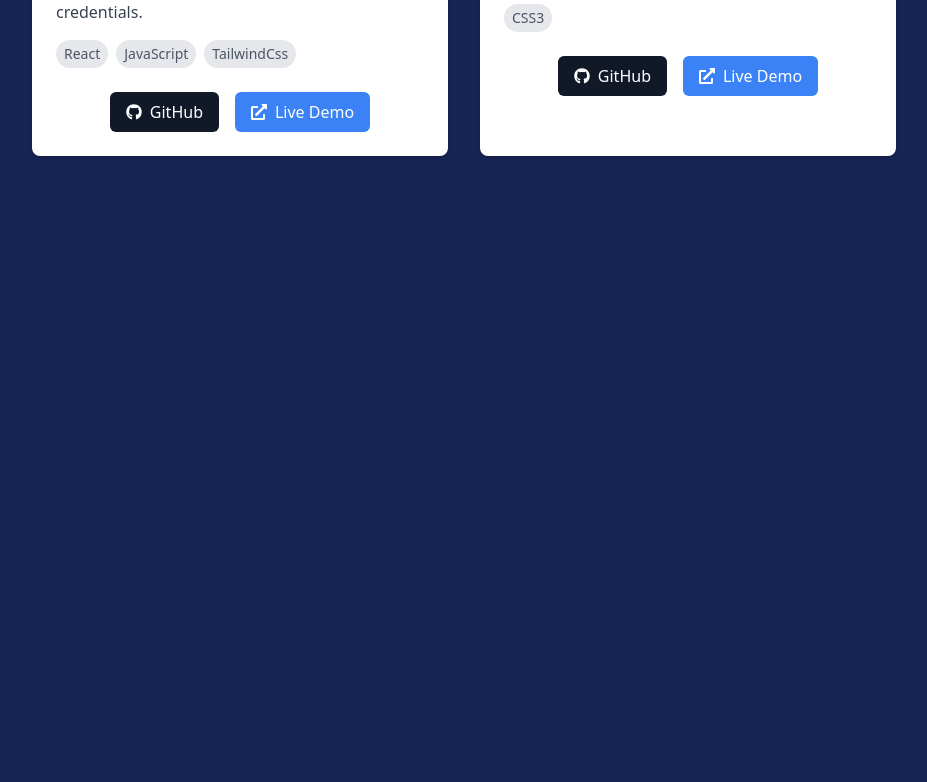
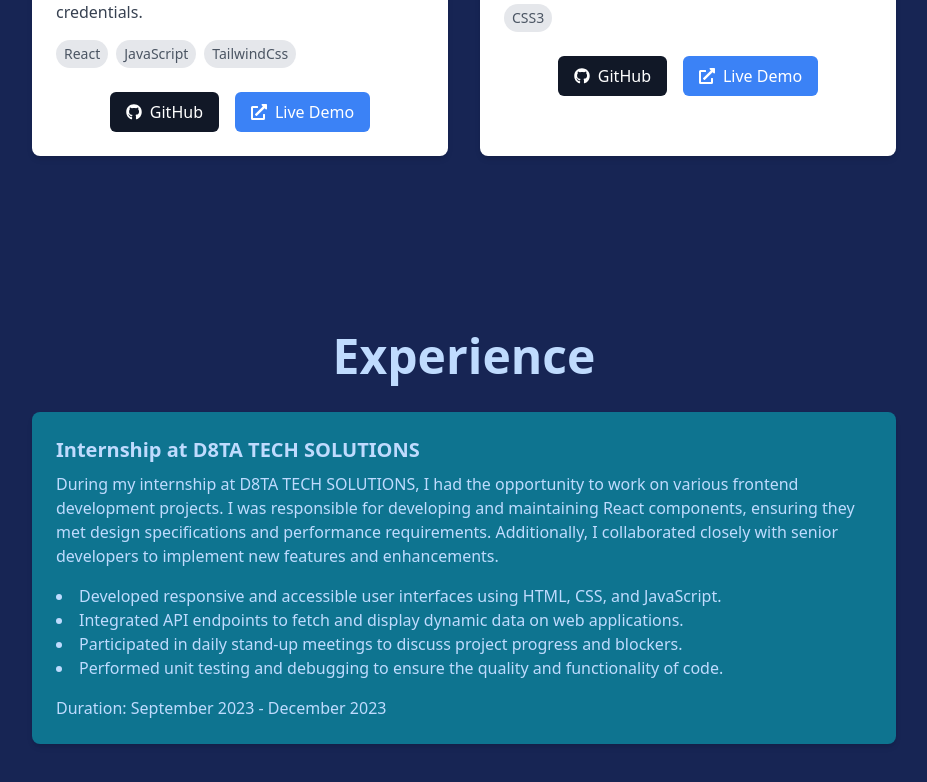
Before and after one commit to AhmedAbdihakim/Portfolio, a React (Vite) app in the folder portfolio/: page / in a window 1280 px wide. Shown: the part 2988-3770 px from the top of the page, without its empty margins (176-1103 px from the left). Before the commit the page ends 3208 px from the top, so only its background shows below. Built offline with nearby package versions, Linux system fonts and the light colour scheme.

Commit message:
Developed experience section

```diff
--- a/portfolio/src/App.jsx
+++ b/portfolio/src/App.jsx
@@ -4,6 +4,7 @@ import Home from "./components/Home";
 import About from "./components/About";
 import Skills from "./components/Skills";
 import Projects from "./components/Projects";
+import Experience from "./components/Experience";
 
 const App = () => {
   const [openNav, setOpenNav] = useState(false);
@@ -19,6 +20,7 @@ const App = () => {
       <About />
       <Skills />
       <Projects />
+      <Experience />
     </div>
   );
 };
--- /dev/null
+++ b/portfolio/src/components/Experience.jsx
@@ -0,0 +1,47 @@
+import React from "react";
+
+const Experience = () => {
+  return (
+    <section id="experience" className="py-16">
+      <div className="max-w-4xl mx-auto px-4">
+        <h2 className="text-3xl sm:text-5xl font-bold mb-8 text-center">
+          Experience
+        </h2>
+        <div className="bg-cyan-700 shadow-md rounded-lg p-6">
+          <h3 className="text-xl font-bold mb-2">
+            Internship at D8TA TECH SOLUTIONS
+          </h3>
+          <p className="  mb-4">
+            During my internship at D8TA TECH SOLUTIONS, I had the opportunity
+            to work on various frontend development projects. I was responsible
+            for developing and maintaining React components, ensuring they met
+            design specifications and performance requirements. Additionally, I
+            collaborated closely with senior developers to implement new
+            features and enhancements.
+          </p>
+          <ul className="list-disc list-inside mb-4">
+            <li>
+              Developed responsive and accessible user interfaces using HTML,
+              CSS, and JavaScript.
+            </li>
+            <li>
+              Integrated API endpoints to fetch and display dynamic data on web
+              applications.
+            </li>
+            <li>
+              Participated in daily stand-up meetings to discuss project
+              progress and blockers.
+            </li>
+            <li>
+              Performed unit testing and debugging to ensure the quality and
+              functionality of code.
+            </li>
+          </ul>
+          <p className="">Duration: September 2023 - December 2023</p>
+        </div>
+      </div>
+    </section>
+  );
+};
+
+export default Experience;
--- a/portfolio/src/components/Projects.jsx
+++ b/portfolio/src/components/Projects.jsx
@@ -27,7 +27,7 @@ const Projects = () => {
   ];
 
   return (
-    <section id="projects" className="py-16">
+    <section id="projects" className="py-16 min-h-screen">
       <div className="max-w-4xl mx-auto px-4">
         <h2 className="text-3xl sm:text-5xl font-bold mb-8 text-center">
           Projects
```
